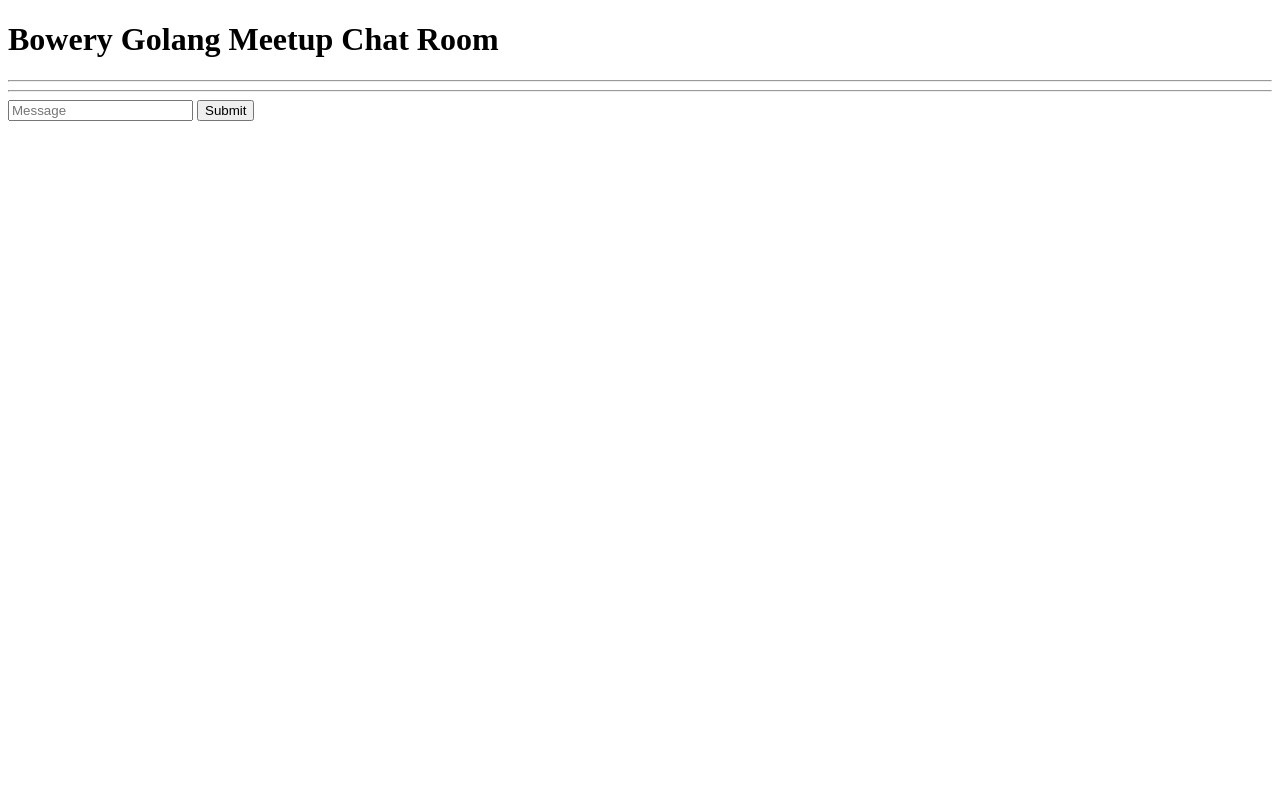
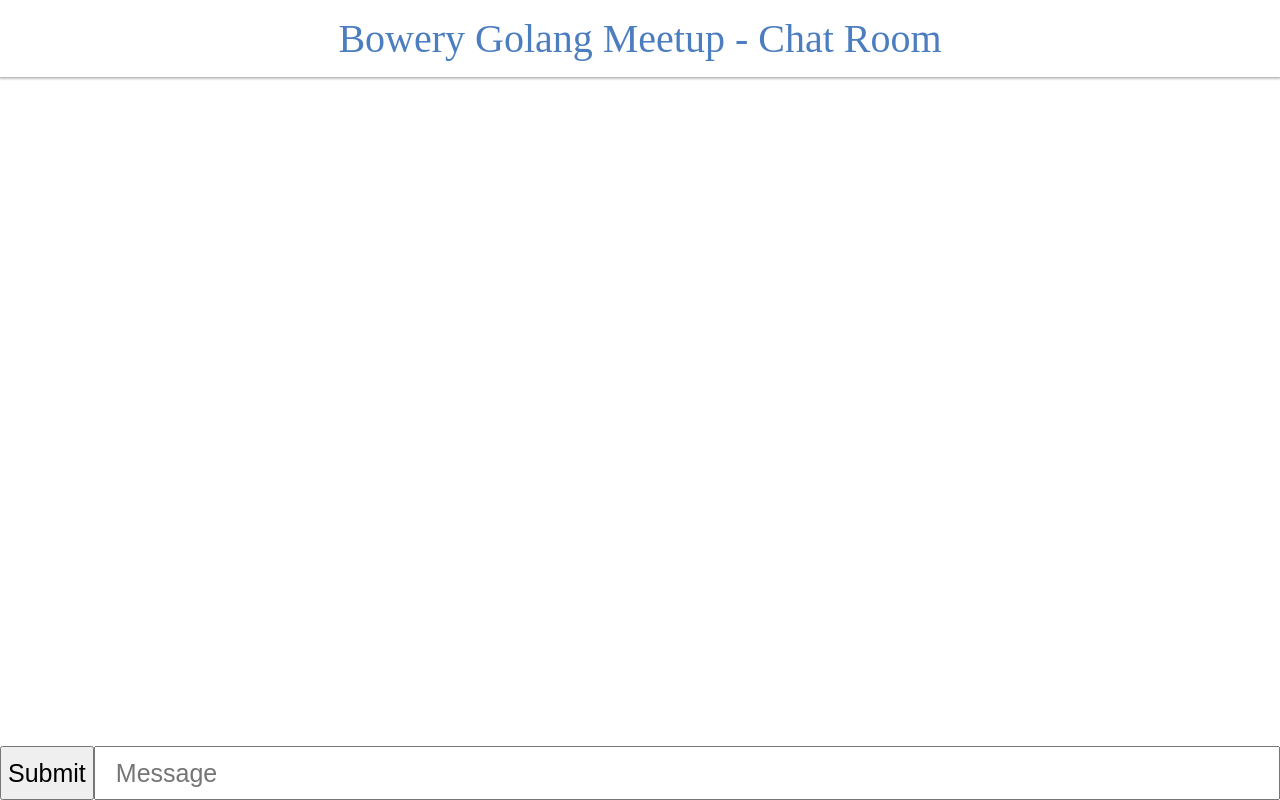
Before and after one commit to yenchieh/Go_WebSocketDemo, a plain HTML site: page view/index.html in a window 1280 px wide. Drawn offline with Linux system fonts and the light colour scheme.

Commit message:
chat room completed

```diff
--- a/view/index.html
+++ b/view/index.html
@@ -4,24 +4,71 @@
     <meta charset="UTF-8">
     <title>Chat Room</title>
 </head>
+<style>
+    html, body {
+        height: 100%;
+        padding: 0;
+        margin: 0;
+    }
+    .title {
+        font-size: 40px;
+        padding: 15px 0;
+        text-align: center;
+        border-bottom: 1px solid #BDBDBD;
+        box-shadow: 0 1px 2px 0 hsla(0,0%,74%,.9);
+        color: #4c7ebf;
+    }
+    .container {
+        display: flex;
+        flex-direction: column;
+        justify-content: flex-end;
+        height: 100%;
+        width: 100%;
+        position: absolute;
+        top: 0;
+    }
+    .bottom {
+        display: flex;
+    }
+    #inputbox {
+        width: 100%;
+        height: 50px;
+        padding: 0 20px;
+        font-size: 25px;
+    }
+    #submit {
+        font-size: 25px;
+    }
+    #chat {
+        padding: 0 20px;
+        line-height: 25px;
+        font-size: 18px;
+    }
+</style>
 <body>
 
-<header>
-    <h1>Bowery Golang Meetup Chat Room</h1>
-</header>
-<hr/>
+<div class="title">Bowery Golang Meetup - Chat Room</div>
 
-<div class="chat">
+<div class="container">
+    <div id="chat">
+
+    </div>
+    <div class="bottom">
+        <input type="submit" id="submit" />
+        <input type="text" id="inputbox" placeholder="Message" />
+    </div>
 
 </div>
-<hr/>
-<input type="text" id="inputbox" placeholder="Message" />
-<input type="submit" id="submit" />
+
 </body>
 
 <script>
   (function() {
+    const inputbox = document.getElementById('inputbox');
+    const submitButton = document.getElementById('submit');
+    const chat = document.getElementById('chat');
     const socket = new WebSocket("ws://localhost:8080/chat/ws");
+
     socket.onclose = function(evt) {
       console.error("Connection Closed");
     };
@@ -30,13 +77,23 @@
     };
     socket.onmessage = (evt) => {
       console.log(`Message: ${evt.data}`);
+      const message = document.createElement('div');
+      message.innerHTML = evt.data;
+      chat.appendChild(message);
     };
+    submitButton.addEventListener('click', () => {
+      sendMessage();
+    });
+    inputbox.addEventListener('keydown', (e) => {
+      if(e.key === 'Enter') {
+        sendMessage();
+      }
+    });
 
-    const inputbox = document.getElementById('inputbox');
-    const submitButton = document.getElementById('submit');
-    submitButton.addEventListener('click', () => {
+    function sendMessage() {
       socket.send(inputbox.value);
-    });
+      inputbox.value = "";
+    }
 
   })();
 
```
Also changed, not shown: 1 other file.
